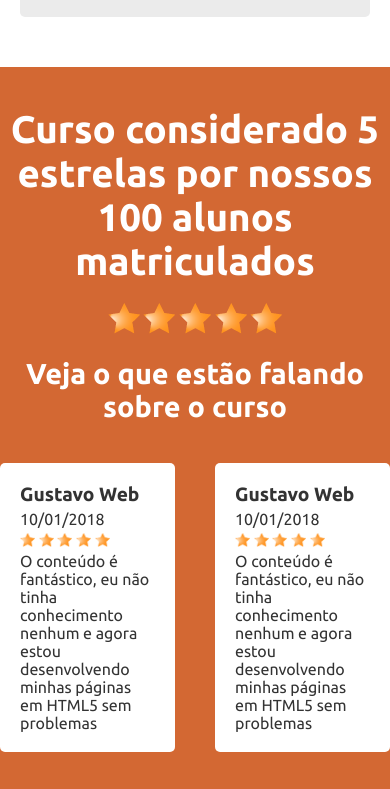
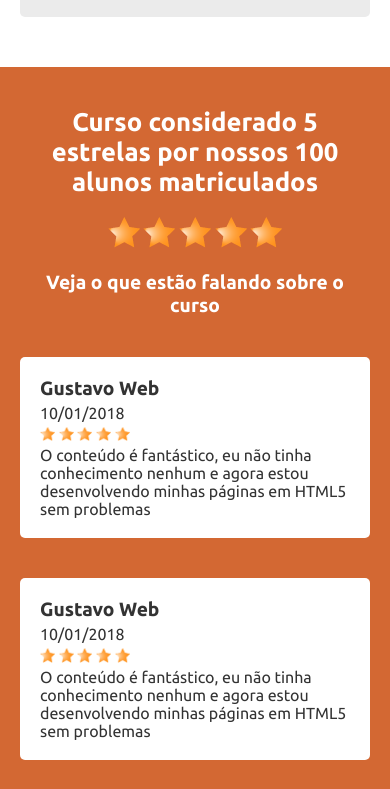
Before and after one commit to ivanfsilva/cursoweb, a plain HTML site: page index.html in a window 390 px wide. Shown: the part 5850-6639 px from the top of the page. Drawn offline with Linux system fonts and the light colour scheme; files whose address does not match are found by name.

Commit message:
Responding Fold [Review]

```diff
--- a/_cdn/style.css
+++ b/_cdn/style.css
@@ -265,6 +265,7 @@
 
 .main_course_rating_content {
     max-width: 1300px;
+    padding: 0 20px;
     margin: 0 auto;
 }
 
@@ -719,6 +720,10 @@
     .main_blog article {
         flex-basis: calc(33% - 10px);
     }
+
+    .main_course_rating_content_title h2 {
+        font-size: 2em;
+    }
 }
 
 /* 640px*/
@@ -741,6 +746,18 @@
         margin: 0 auto;
         padding: 6px 12px;
     }
+
+    .main_course_rating_content_title h2 {
+        font-size: 1.6em;
+    }
+    .main_course_rating_content_comment > header {
+        font-size: 1.2em;
+    }
+
+    .main_course_rating_content_comment > article{
+        flex-basis: 100%;
+    }
+
 }
 
 /* 480px */
```
